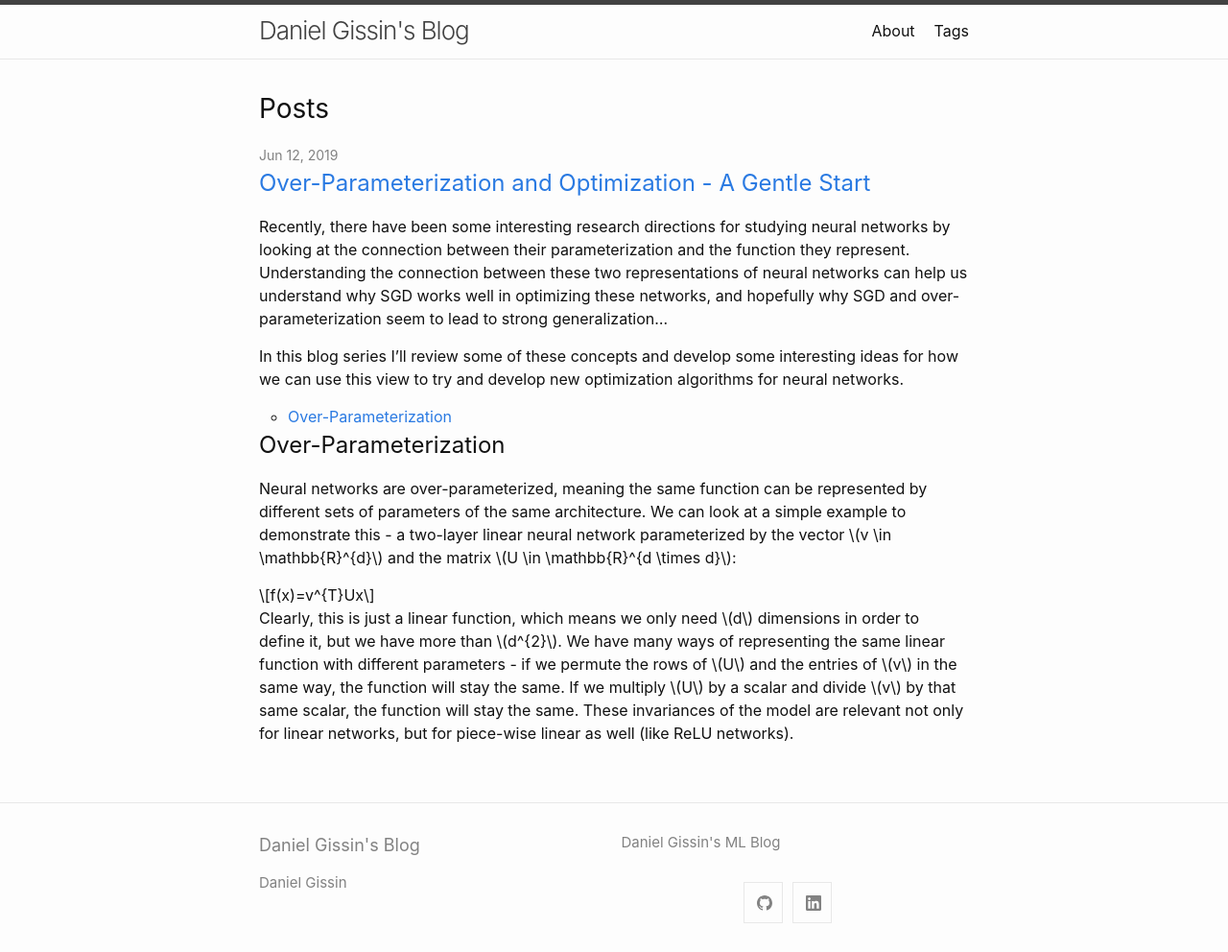
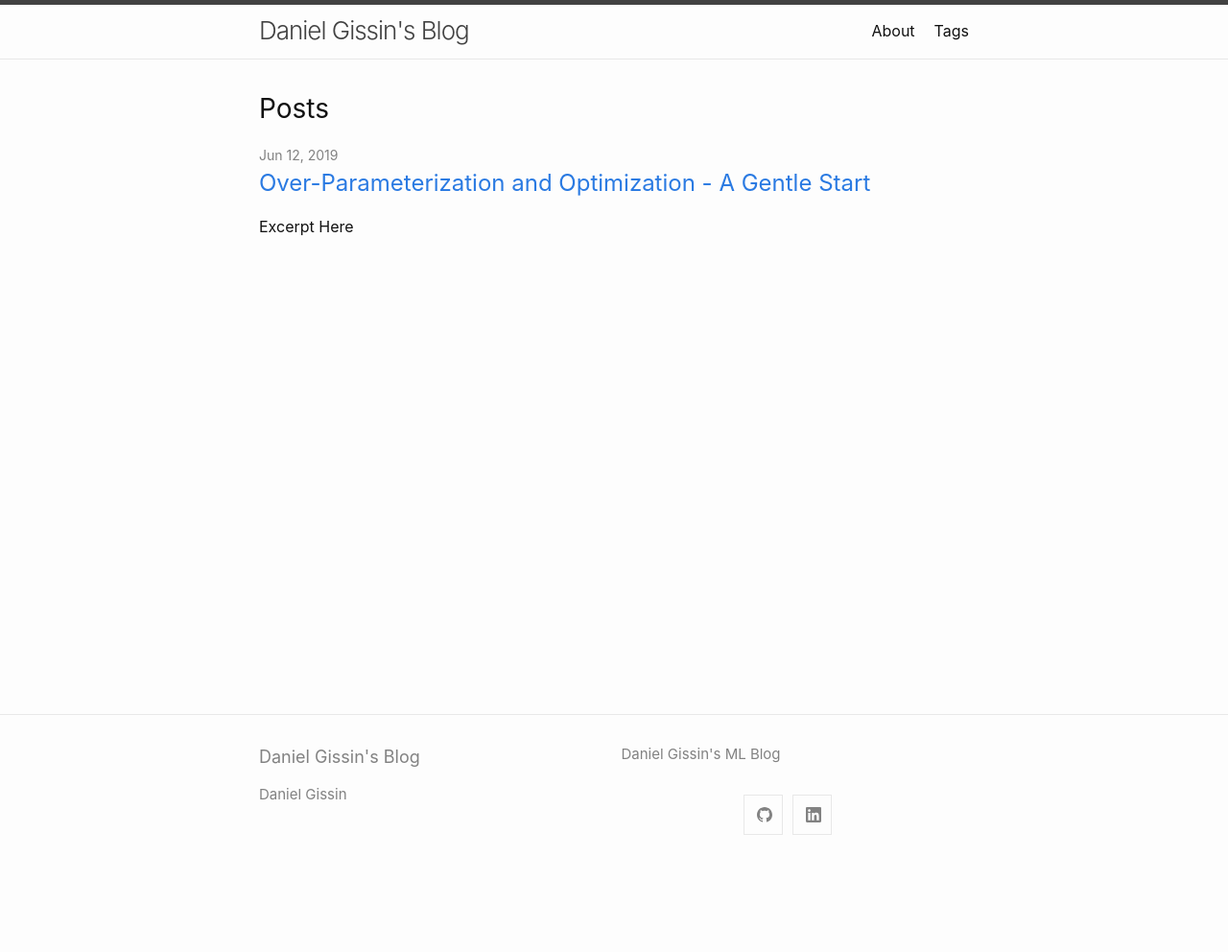
Before and after one commit to dsgissin/blog, a Jekyll site: the page built from index.md, in a window 1280 px wide. Shown: the whole page at 96% size. Built offline with Jekyll 4.4.1, drawn with Linux system fonts in a browser that asks for light colours; after the commit the page ends 900 px from its top, so only the background shows below that; part of the change alters nothing that is shown.

Commit message:
Signed-off-by: Daniel <dsgissin@gmail.com>

```diff
--- a/_posts/2019-06-12-canonical_spaces_1.markdown
+++ b/_posts/2019-06-12-canonical_spaces_1.markdown
@@ -4,6 +4,10 @@ title: Over-Parameterization and Optimization - A Gentle Start
 comments: true
 tags: optimization deep-learning
 ---
+
+Excerpt Here
+
+<!--more-->
 
 Recently, there have been some interesting research directions for studying neural networks by looking at the connection between their parameterization and the function they represent. Understanding the connection between these two representations of neural networks can help us understand why SGD works well in optimizing these networks, and hopefully why SGD and over-parameterization seem to lead to strong generalization...
 
@@ -20,3 +24,11 @@ Neural networks are over-parameterized, meaning the same function can be represe
 $$ f(x)=v^{T}Ux $$
 
 Clearly, this is just a linear function, which means we only need \\(d\\) dimensions in order to define it, but we have more than \\(d^{2}\\). We have many ways of representing the same linear function with different parameters - if we permute the rows of \\(U\\) and the entries of \\(v\\) in the same way, the function will stay the same. If we multiply \\(U\\) by a scalar and divide \\(v\\) by that same scalar, the function will stay the same. These invariances of the model are relevant not only for linear networks, but for piece-wise linear as well (like ReLU networks).
+
+You may ask - so what? As long as we are able to express a rich and relevant family of functions with our parameterized model, why should this over-parameterization matter to us?
+
+We will now see that this over-parameterization leads to a very different optimization landscape for SGD.
+
+### Parameteric and Canonical Representations
+
+If we want to compare the two-layer linear network with the family of linear functions, we will need to define the two parameterizations and the way they are connected to each other. We already know what the parameteric representation is - that is the over-parameterized model defined by \\(U\\) and \\(v\\).
```
